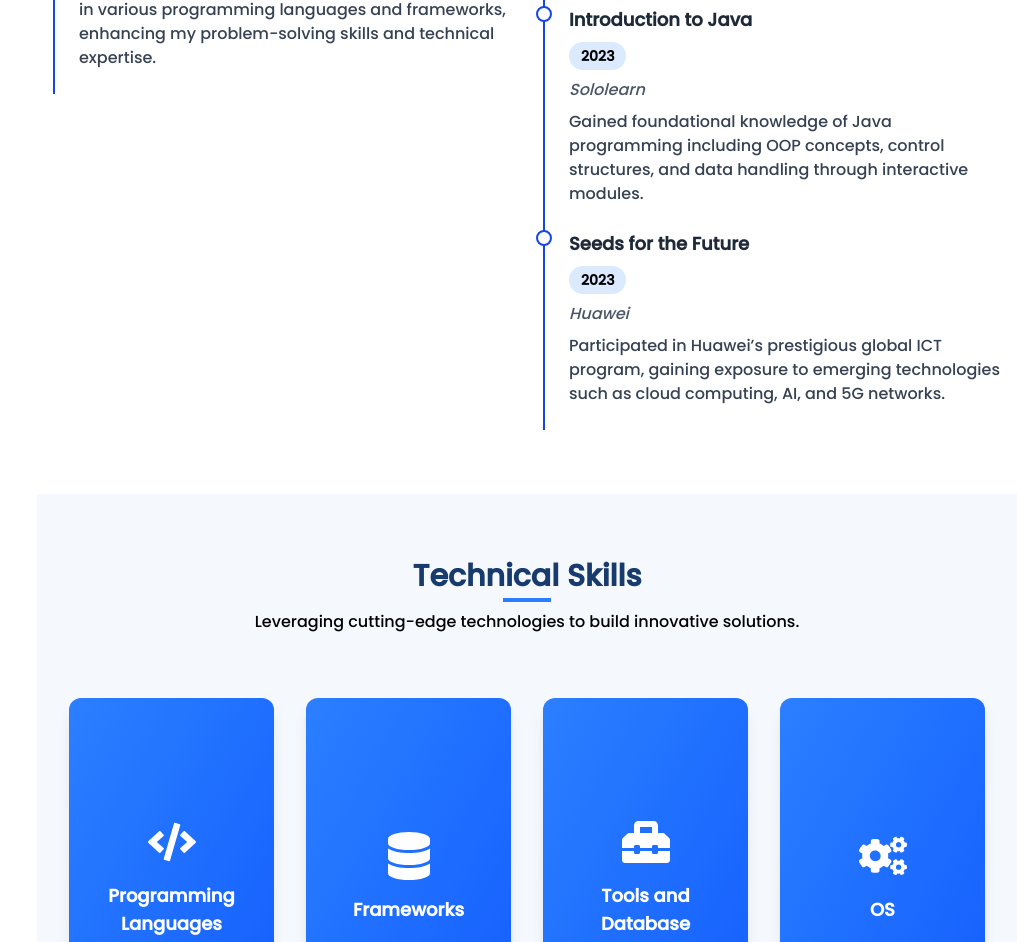
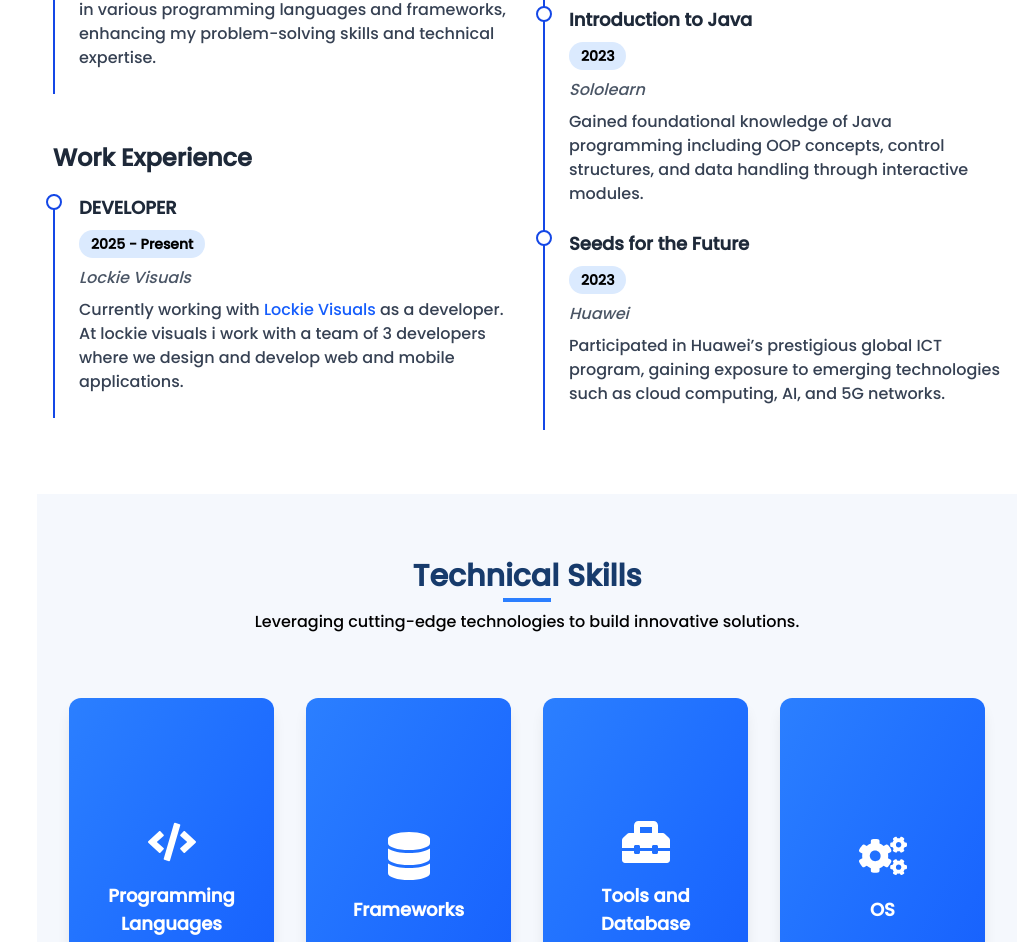
Before and after one commit to KhoTheProgrammer/Portfolio, a React (Vite) app: page / in a window 1280 px wide. Shown: the part 2326-3268 px from the top of the page, without its empty margins (263-1280 px from the left). Built offline with nearby package versions, Linux system fonts and the light colour scheme.

Commit message:
Add work experience section to Resume component

```diff
--- a/src/components/Resume.tsx
+++ b/src/components/Resume.tsx
@@ -86,6 +86,26 @@ const Resume = ({id}: SectionProps) => {
                 have gained hands-on experience in various programming languages
                 and frameworks, enhancing my problem-solving skills and
                 technical expertise.
+              </p>
+            </div>
+            {/* Education */}
+            <h3 className="text-2xl font-bold text-gray-800  mt-12 mb-5">
+              Work Experience
+            </h3>
+
+            <div className="relative pl-6 pb-6 border-l-2 border-blue-700">
+              <div className="absolute w-4 h-4 rounded-full bg-white border-2 border-blue-700 -left-[9px] top-0"></div>
+              <h4 className="text-lg font-semibold uppercase text-gray-800 ">
+                DEVELOPER
+              </h4>
+              <h5 className="inline-block text-sm bg-blue-100  px-3 py-1 rounded-full font-semibold my-2">
+                2025 - Present
+              </h5>
+              <p className="italic text-gray-600 ">
+                Lockie Visuals
+              </p>
+              <p className="text-gray-700  mt-2">
+                Currently working with <a href="https://lockievisuals.vercel.app" target="_blank" rel="noopener" className=" text-blue-600">Lockie Visuals</a> as a developer. At lockie visuals i work with a team of 3 developers where we design and develop web and mobile applications.
               </p>
             </div>
           </div>
```
